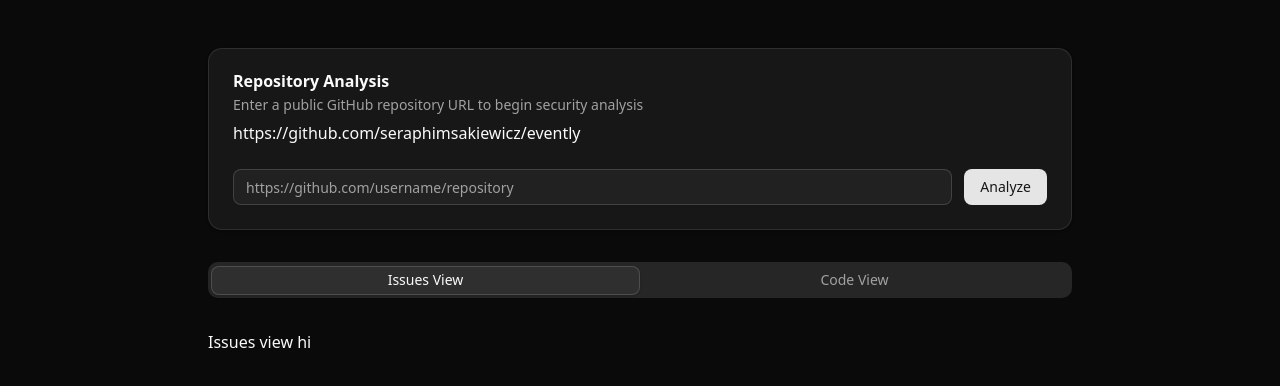
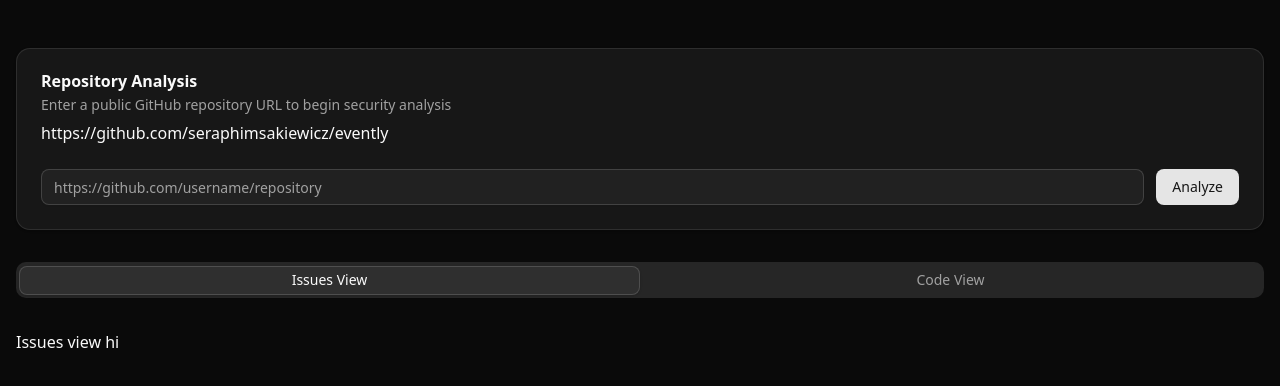
Before and after one commit to seraphimsakiewicz/ai-bug-finder, a Next.js app: page / in a window 1280 px wide. Shown: the top 386 px of the page. Built offline with nearby package versions, Linux system fonts and the light colour scheme.

Commit message:
Increated with to the container

```diff
--- a/src/app/page.tsx
+++ b/src/app/page.tsx
@@ -41,7 +41,7 @@ export default function Home() {
   };
 
   return (
-    <div className="container mx-auto px-4 py-12 max-w-4xl">
+    <div className="container mx-auto px-4 mt-12 max-w-7xl">
       <Card className="mb-8">
         <CardHeader>
           <CardTitle className="flex items-center gap-2">
```
